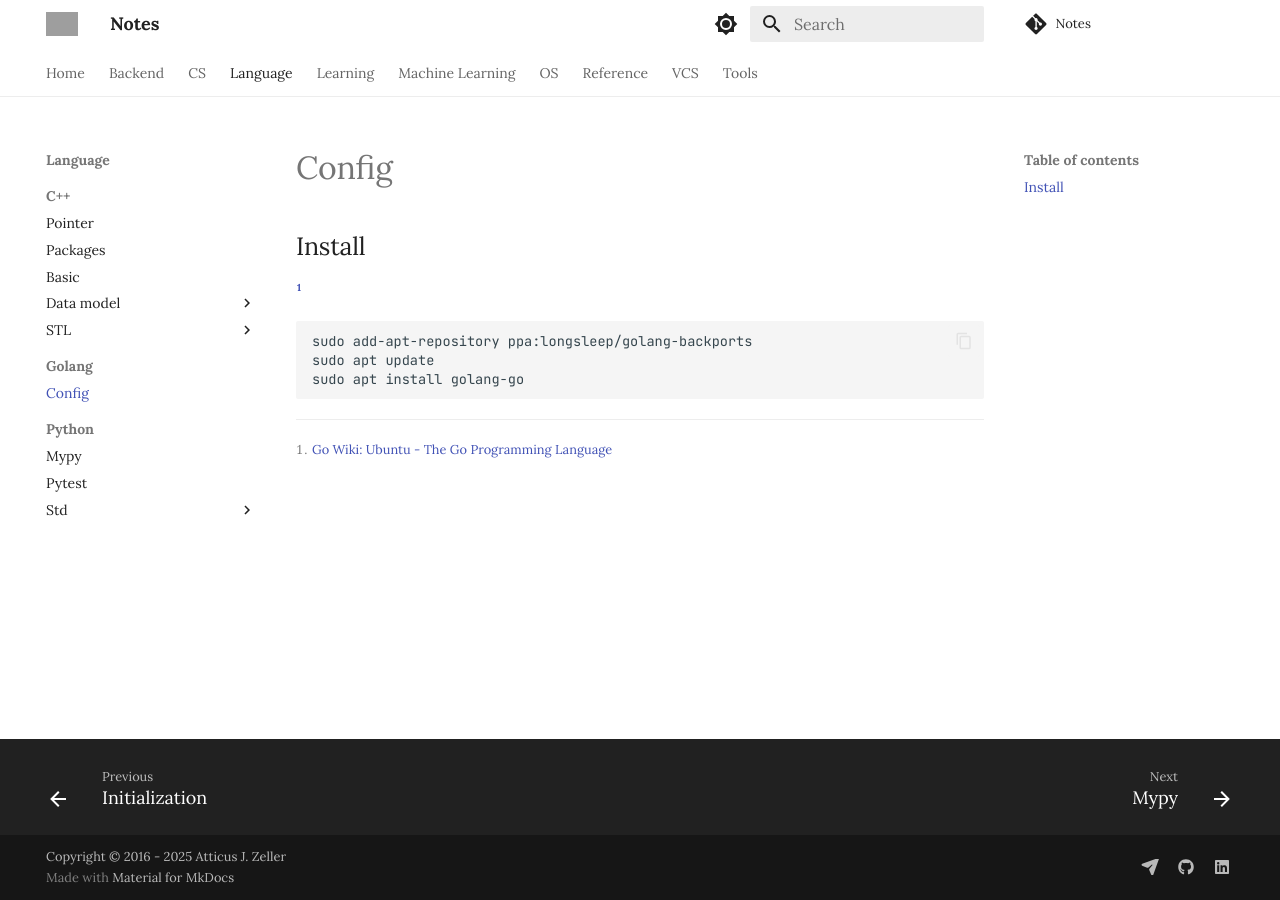
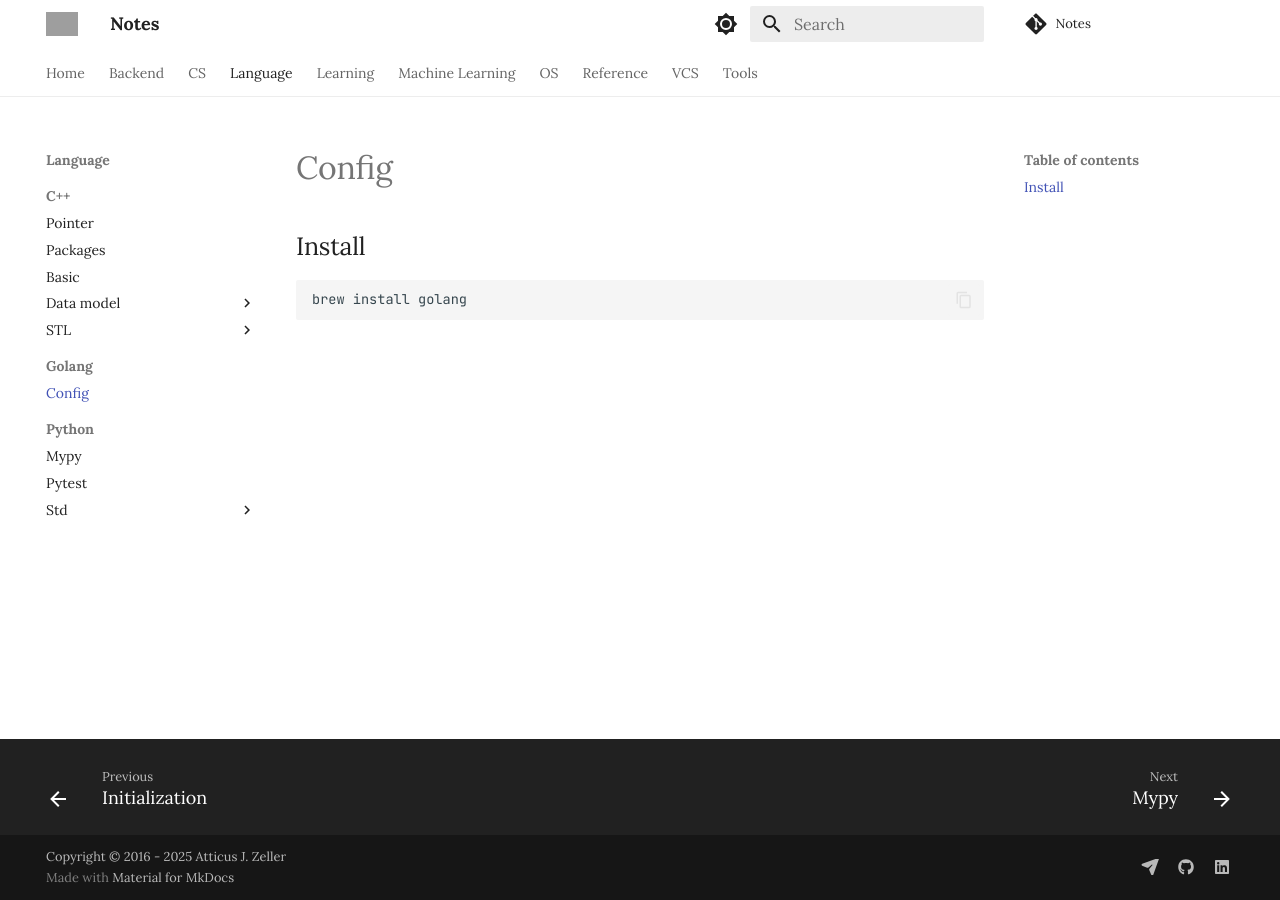
Before and after one commit to AtticusZeller/atticuszeller.github.io, an MkDocs documentation site: the page built from atticuszeller/Language/golang/config.md, in a window 1280 px wide. Built offline with MkDocs 1.6.1 and Material for MkDocs 9.7.7, drawn with Linux system fonts in a browser that asks for light colours; nearby versions of some CDN libraries; library files that are not in the unit come from our copies; comment, search, counter and statistics services are not loaded; grey boxes are pictures that could not be loaded.

Commit message:
vault backup: 2025-03-12 20:28:55
Affected files:
atticuszeller/Language/golang/config.md

````diff
--- a/atticuszeller/Language/golang/config.md
+++ b/atticuszeller/Language/golang/config.md
@@ -2,12 +2,6 @@
 
 ## Install
 
-[^1]
-
 ```bash
-sudo add-apt-repository ppa:longsleep/golang-backports
-sudo apt update
-sudo apt install golang-go
+brew install golang
 ```
-
-[^1]: [Go Wiki: Ubuntu - The Go Programming Language](https://go.dev/wiki/Ubuntu)
````
